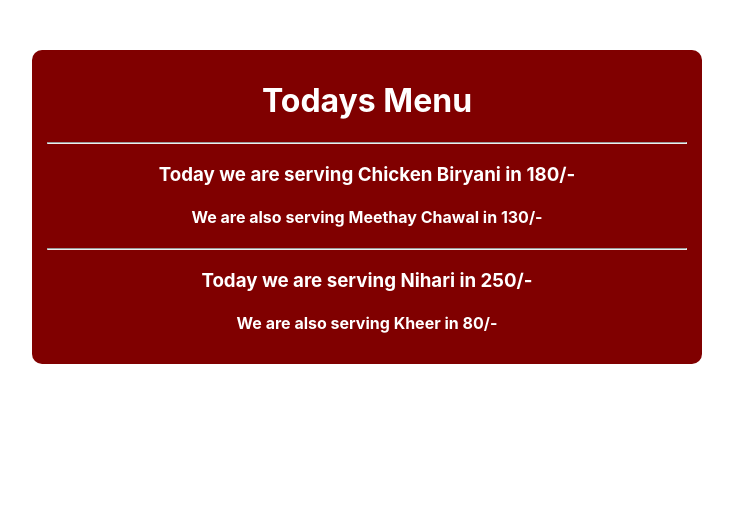
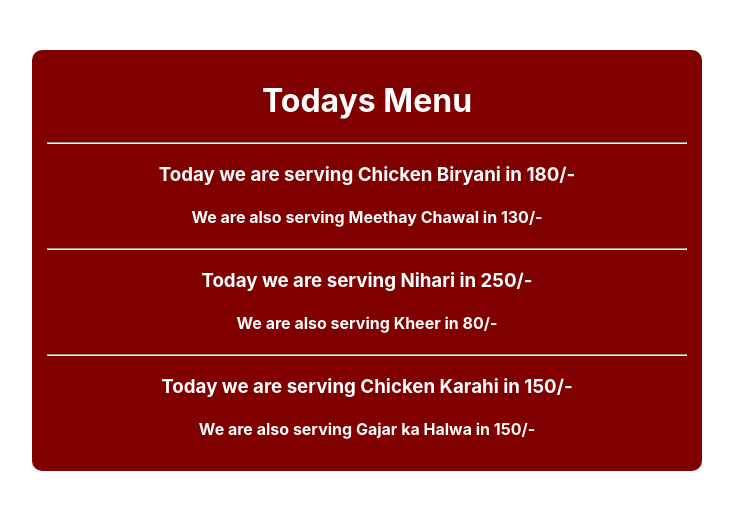
Before and after one commit to owaismemon21/practicing-react-props, a React (Create React App) app: page / in a window 1280 px wide. Shown: the top 510 px of the page, without its empty margins (273-1006 px from the left). Built offline with nearby package versions, Linux system fonts and the light colour scheme.

Commit message:
New dish add to App.js file with props.

```diff
--- a/src/App.js
+++ b/src/App.js
@@ -9,6 +9,8 @@ function App() {
       <Dinner mainDish="Chicken Biryani" mainDishRate="180" sideDish="Meethay Chawal" sideDishRate="130" />
       <hr/>
       <Dinner mainDish="Nihari" mainDishRate="250" sideDish="Kheer" sideDishRate="80" />
+      <hr/>
+      <Dinner mainDish="Chicken Karahi" mainDishRate="150" sideDish="Gajar ka Halwa" sideDishRate="150" />
     </div>
   );
 }
```
Also changed, not shown: 1 other file (tests, documents, lock files or other folders).
